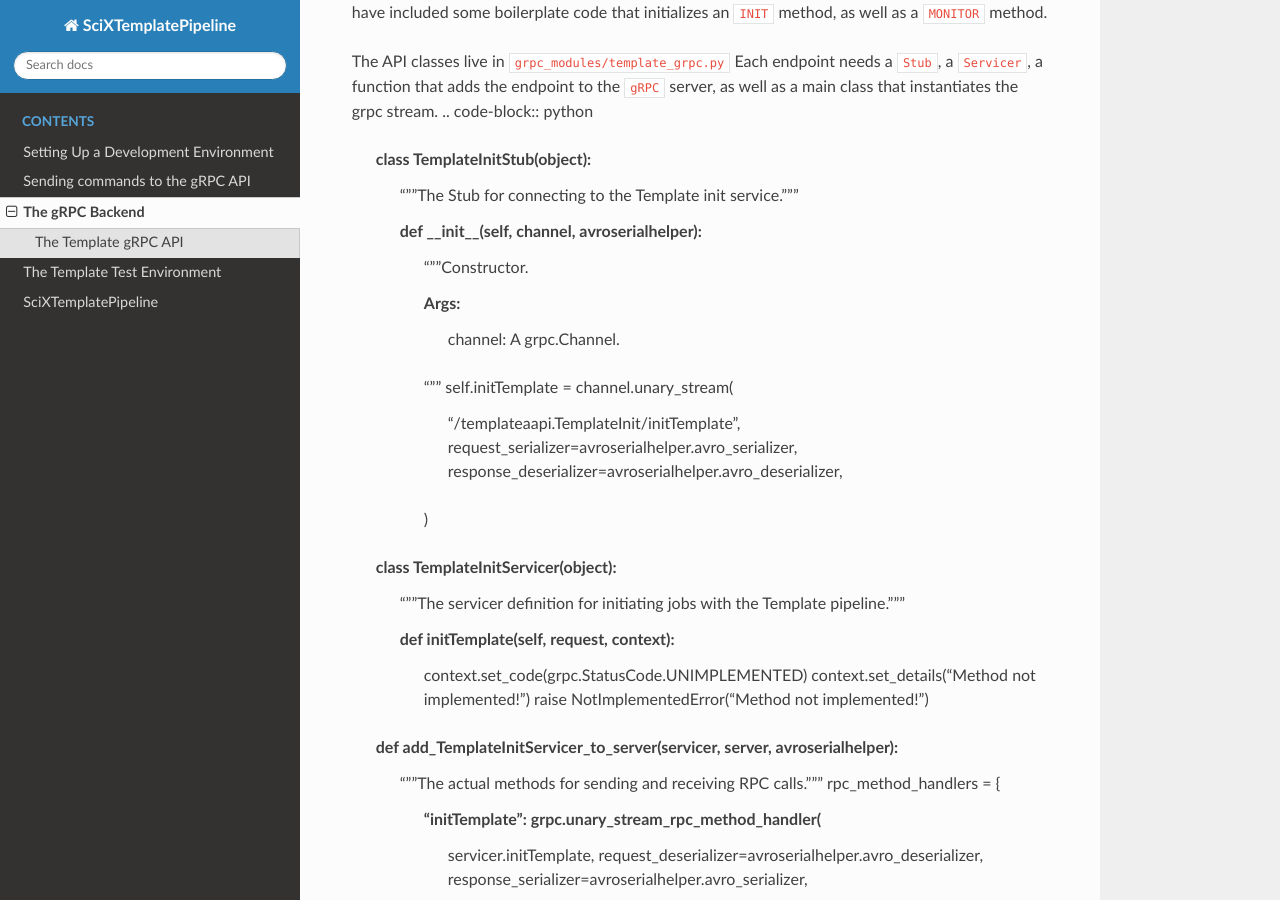
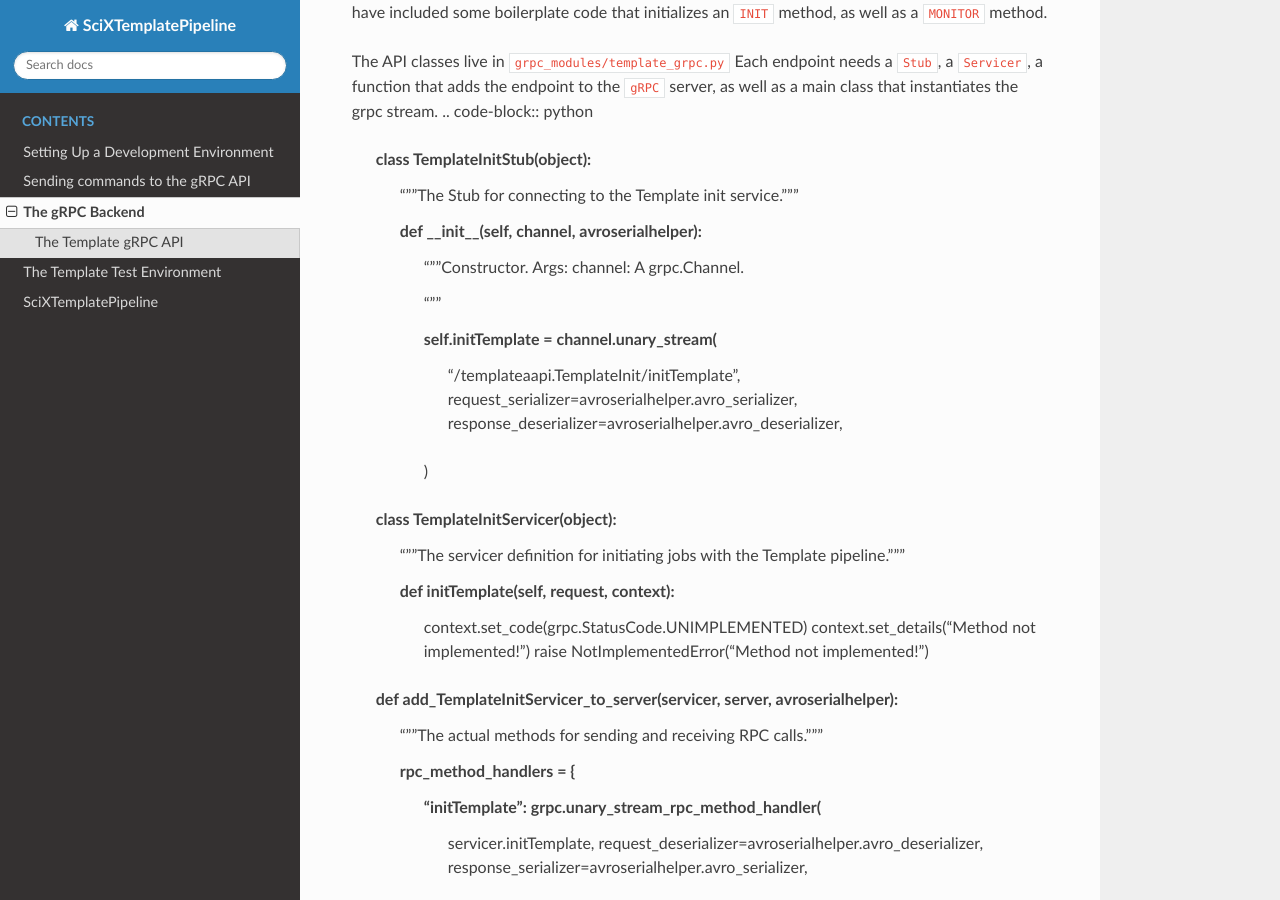
Before and after one commit to adsabs/SciXTemplatePipeline, a Sphinx documentation site: the page built from docs/source/SciXgrpc.repositories.rst, in a window 1280 px wide and 900 px high, scrolled down 309 px. Built offline with Sphinx 7.4.7 and the Read the Docs theme 2.0.0, drawn with Linux system fonts in a browser that asks for light colours.

```diff
--- a/docs/source/SciXgrpc.repositories.rst
+++ b/docs/source/SciXgrpc.repositories.rst
@@ -24,20 +24,22 @@ Because we are using ``AVRO`` instead of ``protobufs``, we cannot take advantage
 
 The API classes live in ``grpc_modules/template_grpc.py`` Each endpoint needs a ``Stub``, a ``Servicer``, a function that adds the endpoint to the ``gRPC`` server, as well as a main class that instantiates the grpc stream.
 .. code-block:: python
+
    class TemplateInitStub(object):
-    """The Stub for connecting to the Template init service."""
+      """The Stub for connecting to the Template init service."""
 
-    def __init__(self, channel, avroserialhelper):
-        """Constructor.
+      def __init__(self, channel, avroserialhelper):
+         """Constructor.
+         Args:
+         channel: A grpc.Channel.
 
-        Args:
-            channel: A grpc.Channel.
-        """
-        self.initTemplate = channel.unary_stream(
-            "/templateaapi.TemplateInit/initTemplate",
-            request_serializer=avroserialhelper.avro_serializer,
-            response_deserializer=avroserialhelper.avro_deserializer,
-        )
+         """
+
+         self.initTemplate = channel.unary_stream(
+               "/templateaapi.TemplateInit/initTemplate",
+               request_serializer=avroserialhelper.avro_serializer,
+               response_deserializer=avroserialhelper.avro_deserializer,
+         )
 
 
    class TemplateInitServicer(object):
@@ -51,6 +53,7 @@ The API classes live in ``grpc_modules/template_grpc.py`` Each endpoint needs a
 
    def add_TemplateInitServicer_to_server(servicer, server, avroserialhelper):
       """The actual methods for sending and receiving RPC calls."""
+
       rpc_method_handlers = {
          "initTemplate": grpc.unary_stream_rpc_method_handler(
                servicer.initTemplate,
```
